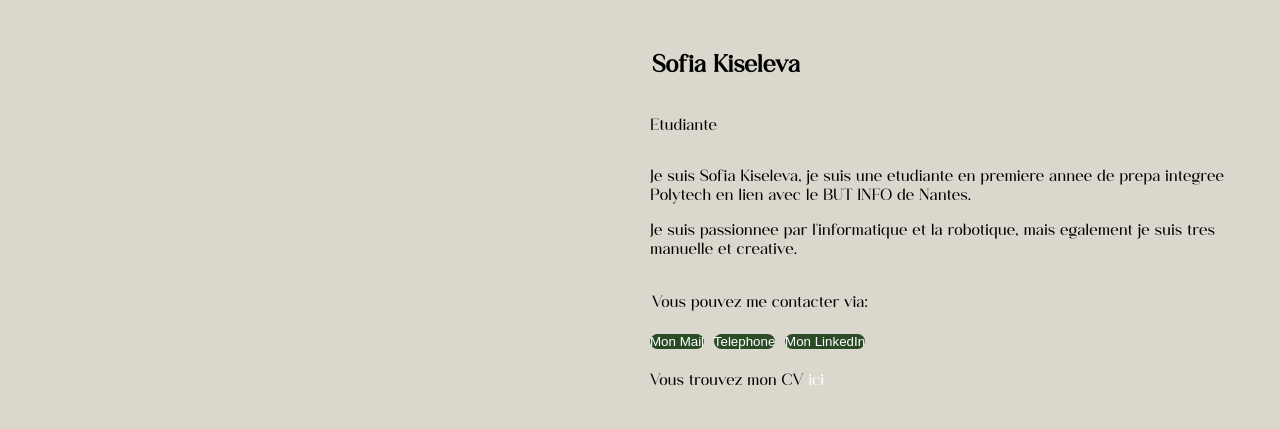
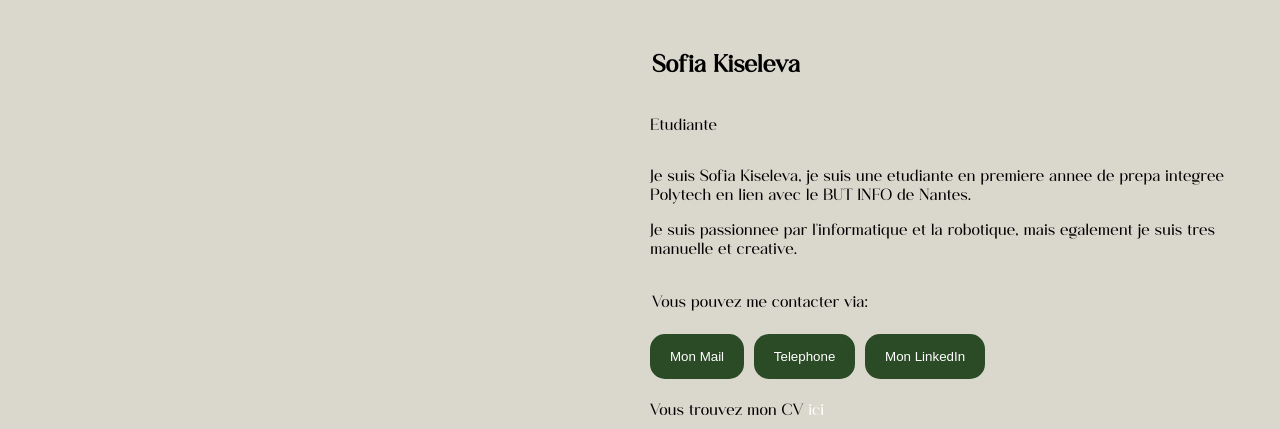
Before and after one commit to BeurreDeSel/BeurreDeSel.github.io, a website: page index.html in a window 1280 px wide. Shown: the part 79-508 px from the top of the page. Drawn offline with Linux system fonts and the light colour scheme.

Commit message:
update css

```diff
--- a/css/style.css
+++ b/css/style.css
@@ -79,12 +79,7 @@ header h1 {
   margin-left: 20px;
 }
 
-.langue {
-  display: flex;
-  justify-content: space-between;
-  align-items: center;
-  margin-top: 10px;
-}
+
 
 .progressbar-wrapper {
   background-color: #dfe6e9;
@@ -117,8 +112,19 @@ header h1 {
   margin-left: 20px;
 }
 
+button{
+  background-color: #2b4b26;
+  color: white;
+  border: none;
+  padding: 15px 20px;
+  margin: 5px;
+  margin-left: 0px;
+  border-radius: 15px;
+  cursor: pointer;
+  align-content: center;
+}
 
-button{
+#btnScrollToTop {
   background-color: #2b4b26;
   color: white;
   border: none;
@@ -127,6 +133,7 @@ button{
   margin-left: 0px;
   border-radius: 15px;
   cursor: pointer;
+  align-content: center;
 }
 
 a {
```
